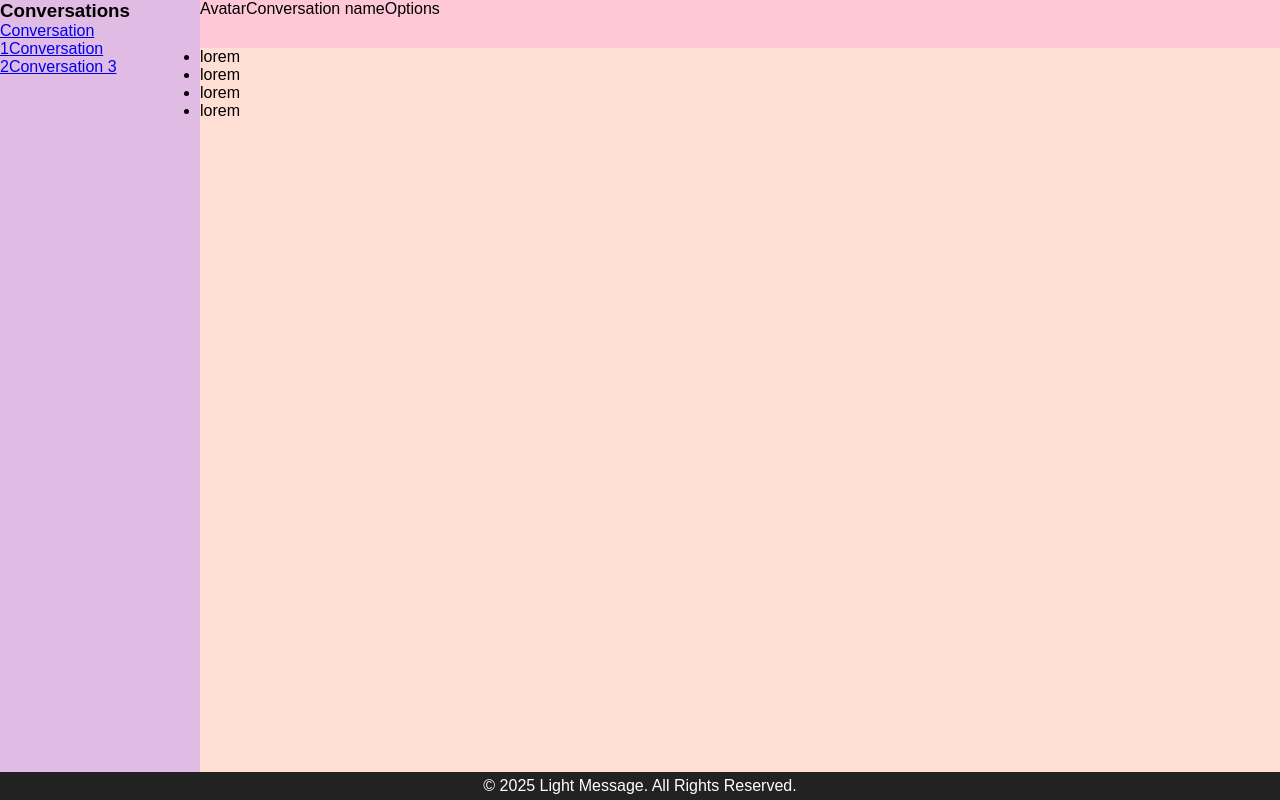
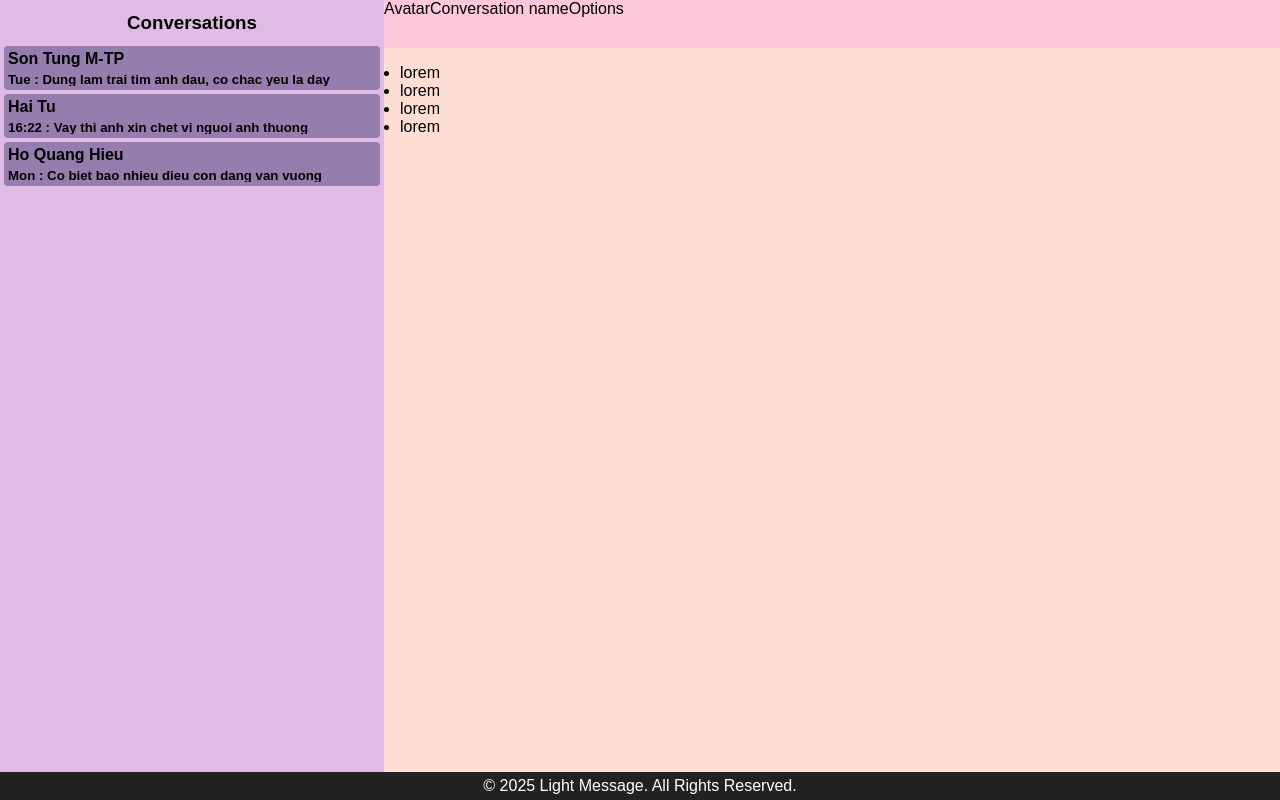
Before and after one commit to huyvu8051/light-message-frontend, an Angular app: page /message in a window 1280 px wide. Built offline with nearby package versions, Linux system fonts and the light colour scheme.

Commit message:
implement conversations aside

```diff
--- a/src/app/app.routes.ts
+++ b/src/app/app.routes.ts
@@ -1,6 +1,6 @@
 import {Routes} from '@angular/router'
 import {SimpleAuthComponent} from './auth/simple-auth.component'
-import {MessageComponent} from './message/message.component'
+import {MessageLayoutComponent} from './message/message-layout.component'
 
 export const routes: Routes = [
   {
@@ -9,6 +9,6 @@ export const routes: Routes = [
   },
   {
     path: 'message',
-    component: MessageComponent
+    component: MessageLayoutComponent
   }
 ]
--- /dev/null
+++ b/src/app/message/message-layout.component.ts
@@ -0,0 +1,182 @@
+import {Component} from '@angular/core'
+
+class Message {
+  id: Number
+  content: String
+  sendAt: String
+  constructor(id: Number,
+  content: String, sendAt: String) {
+    this.id = id;
+    this. content = content
+    this.sendAt = sendAt
+  }
+}
+
+class Conversation {
+  id: Number
+  name: String
+  message: Message
+  constructor(id: Number,
+              name: String, message: Message) {
+    this.id = id;
+    this.name = name;
+    this.message = message
+  }
+}
+
+@Component({
+
+  standalone: true,
+  styles: `
+
+    .layout {
+      display: flex;
+      flex-direction: column;
+      height: 100%;
+    }
+
+    .layout-body {
+      flex-grow: 1;
+      display: flex;
+      flex-direction: row;
+    }
+
+
+    .layout-body > aside {
+      width: 30%;
+      background-color: #E0BBE4;
+    }
+
+    aside > h3 {
+      padding: 4px;
+      text-align: center;
+      margin: 8px;
+    }
+
+    nav > .nav-item {
+      height: 44px;
+      background-color: #957DAD;
+      margin: 4px;
+      border-radius: 4px;
+      padding: 4px;
+      display: flex;
+      flex-direction: column;
+      cursor: pointer;
+    }
+
+
+
+    .nav-item > .top {
+      display: block;
+      max-width: 100%;
+      margin-bottom: 4px;
+    }
+
+    .nav-item > .bottom {
+      white-space: nowrap;
+      text-overflow: ellipsis;
+      word-break: break-all;
+      display: inline-block;
+
+
+      overflow: hidden;
+      max-width: 100%;
+    }
+
+
+
+    .layout-body > .main-container {
+      flex-grow: 1;
+      display: flex;
+      flex-direction: column;
+    }
+
+    .main-container > header {
+      background-color: #FEC8D8;
+      height: 48px;
+    }
+
+
+    .main-container > main {
+      background-color: #FFDFD3;
+      flex-grow: 1;
+      padding: 16px;
+    }
+
+
+    footer {
+      background: #222;
+      color: white;
+      text-align: center;
+      padding: 5px;
+    }
+
+  `,
+  template: `
+    <div class="layout">
+      <div class="layout-body">
+        <aside>
+          <h3>Conversations</h3>
+          <nav>
+            @for (conv of this.conversations; track conv.id) {
+              <div class="nav-item">
+                <h4 class="top">{{ conv.name }}</h4>
+                <h5 class="bottom">{{ conv.message.sendAt }} : {{ conv.message.content }}</h5>
+              </div>
+            }
+          </nav>
+        </aside>
+
+        <div class="main-container">
+          <header>
+            <span>Avatar</span>
+            <span>Conversation name</span>
+            <span>Options</span>
+          </header>
+          <main>
+            <ul>
+              <li>lorem</li>
+              <li>lorem</li>
+              <li>lorem</li>
+              <li>lorem</li>
+            </ul>
+          </main>
+        </div>
+      </div>
+      <footer>
+        <p>&copy; 2025 Light Message. All Rights Reserved.</p>
+      </footer>
+
+    </div>
+
+  `
+})
+export class MessageLayoutComponent {
+  conversations: Conversation[] = [{
+    id: 1,
+    name: 'Son Tung M-TP',
+    message: {
+      id: 4,
+      content: 'Dung lam trai tim anh dau, co chac yeu la day',
+      sendAt: 'Tue'
+    }
+  }, {
+    id: 2,
+    name: 'Hai Tu',
+    message: {
+      id: 5,
+      content: 'Vay thi anh xin chet vi nguoi anh thuong',
+      sendAt: '16:22'
+    }
+  }, {
+    id: 3,
+    name: 'Ho Quang Hieu',
+    message: {
+      id: 6,
+      content: 'Co biet bao nhieu dieu con dang van vuong',
+      sendAt: 'Mon'
+    }
+  }]
+
+  protected readonly Conversation = Conversation
+}
--- a/src/app/message/message.component.ts
+++ /dev/null
@@ -1,90 +0,0 @@
-import {Component} from '@angular/core'
-
-@Component({
-
-  standalone: true,
-  styles: `
-
-    .layout {
-      display: flex;
-      flex-direction: column;
-      height: 100%;
-    }
-
-    .layout-body {
-      flex-grow: 1;
-      display: flex;
-      flex-direction: row;
-    }
-
-
-    .layout-body > aside {
-      width: 200px;
-      background-color: #E0BBE4;
-    }
-
-    .layout-body > .main-container {
-      flex-grow: 1;
-      display: flex;
-      flex-direction: column;
-    }
-
-    .main-container > header {
-      background-color: #FEC8D8;
-      height: 48px;
-    }
-
-
-    .main-container > main {
-      background-color: #FFDFD3;
-      flex-grow: 1;
-    }
-
-
-    footer {
-      background: #222;
-      color: white;
-      text-align: center;
-      padding: 5px;
-    }
-
-  `,
-  template: `
-    <div class="layout">
-      <div class="layout-body">
-        <aside>
-          <h3>Conversations</h3>
-          <nav>
-            <a href="#">Conversation 1</a>
-            <a href="#">Conversation 2</a>
-            <a href="#">Conversation 3</a>
-          </nav>
-        </aside>
-
-        <div class="main-container">
-          <header>
-            <span>Avatar</span>
-            <span>Conversation name</span>
-            <span>Options</span>
-          </header>
-          <main>
-            <ul>
-              <li>lorem</li>
-              <li>lorem</li>
-              <li>lorem</li>
-              <li>lorem</li>
-            </ul>
-          </main>
-        </div>
-      </div>
-      <footer>
-        <p>&copy; 2025 Light Message. All Rights Reserved.</p>
-      </footer>
-
-    </div>
-
-  `
-})
-export class MessageComponent{
-
-}
```
